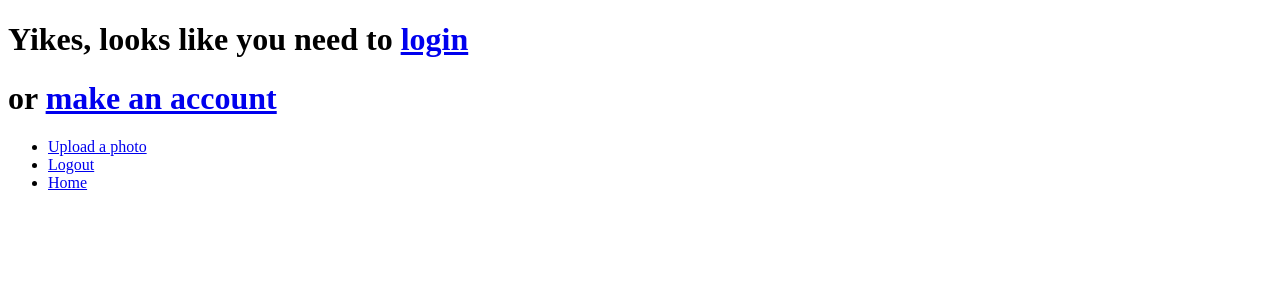
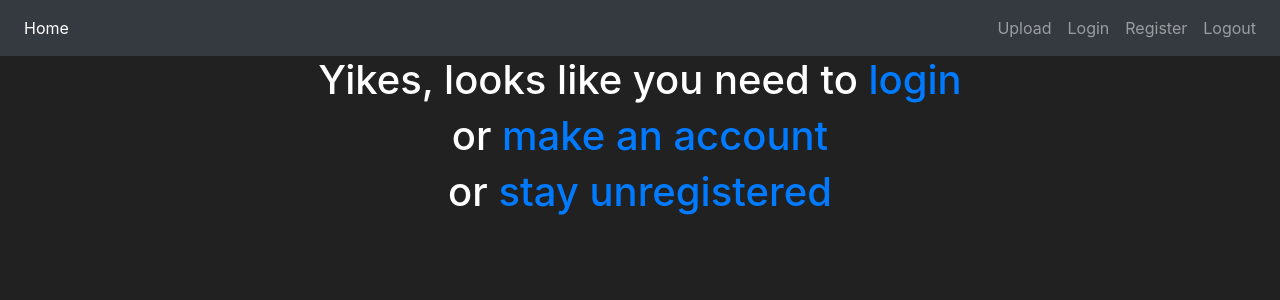
Before and after one commit to jiaQiu9/CS-460-PA1, a Flask app: page /upload in a window 1280 px wide. Shown: the top 300 px of the page. Run offline with Flask 2, Linux system fonts and the light colour scheme; data comes from the database, SQL or seed files in the repository.

Commit message:
some styling modification for hello.html, home.html, and unauth.html

```diff
--- a/skeleton/skeleton/app.py
+++ b/skeleton/skeleton/app.py
@@ -140,6 +140,13 @@ def register_user():
 		print("couldn't find all tokens")
 		return flask.redirect(flask.url_for('register'))
 
+@app.route('/noregister')
+def noregister_user():
+	return render_template('noregister.html')
+
+
+
+
 def getUsersPhotos(uid):
 	cursor = conn.cursor()
 	cursor.execute("SELECT imgdata, photo_id, caption FROM Photos WHERE user_id = '{0}'".format(uid))
@@ -189,6 +196,12 @@ def upload_file():
 #end photo uploading code
 
 
+@app.route("/home")
+def home_page():
+	return render_template('home.html')
+
+
+
 #default page
 @app.route("/", methods=['GET'])
 def hello():
--- a/skeleton/skeleton/templates/unauth.html
+++ b/skeleton/skeleton/templates/unauth.html
@@ -1,11 +1,71 @@
 <!doctype html>
-<title> Unauthorized</title>
-<h1> Yikes, looks like you need to <a href='/login'>login</a></h1>
-<h1> or <a href='/register'>make an account</a></h1>
+<html>
+
+<head>
+    <!-- Required meta tags -->
+    <meta charset="utf-8">
+    <meta name="viewport" content="width=device-width, initial-scale=1, shrink-to-fit=no">
+
+    <!-- Bootstrap CSS, make the page look better and formated -->
+    <link rel="stylesheet" href="https://cdn.jsdelivr.net/npm/bootstrap@4.3.1/dist/css/bootstrap.min.css"
+        integrity="sha384-ggOyR0iXCbMQv3Xipma34MD+dH/1fQ784/j6cY/iJTQUOhcWr7x9JvoRxT2MZw1T" crossorigin="anonymous">
+    <!-- name of the tab -->
+    <title>Unauthorized</title>
+</head>
 
 
-<ul>
-    <li><a href='/upload'>Upload a photo</a> </li>
-    <li><a href='/logout'>Logout</a></li>
-    <li><a href='/'>Home</a></li>
-</ul>
+
+<body>
+          <!-- navigation bar -->
+          <nav class="navbar navbar-expand-md navbar-dark bg-dark">
+            <!-- <a class="navbar-brand" href="#">Home</a> -->
+            <button class="navbar-toggler" type="button" data-toggle="collapse" data-target="#navbarNav">
+              <span class="navbar-toggler-icon"></span>
+            </button>
+            <div class="collapse navbar-collapse" id="navbarNav">
+
+                <!-- navigation bar options  -->
+              <ul class="navbar-nav mr-auto">
+                  <li class="nav-item active">
+                      <a class="nav-link" href="/home">Home <span class="sr-only">(current)</span></a>
+                  </li>
+                  <!-- <li class="nav-item">
+                      <a class="nav-link" href="#">Market</a>
+                  </li> -->
+              </ul>
+              <ul class="navbar-nav">
+                                  <li class="nav-item">
+                    <a class="nav-link" href="/upload">Upload</a>
+                </li>
+                  <li class="nav-item">
+                      <a class="nav-link" href="/login">Login</a>
+                  </li>
+                  <li class="nav-item">
+                      <a class="nav-link" href="/register">Register</a>
+                  </li>
+                  <li class="nav-item">
+                    <a class="nav-link" href="/logout">Logout</a>
+                </li>
+
+              </ul>
+            </div>
+          </nav>
+          <h1> Yikes, looks like you need to <a href='/login'>login</a></h1>
+          <h1> or <a href='/register'>make an account</a></h1>
+          <h1> or <a href="/home">stay unregistered</a></h1>
+
+</body>
+<!-- dark mode for the web page -->
+<style>
+    body {
+        /* making the background to the specific color in hex */
+        background-color: #212121;
+        color: White;
+
+    }
+    h1 {
+  text-align: center;
+    }
+</style>
+
+</html>
```
Also changed, not shown: skeleton/skeleton/templates/hello.html (+25 -4 lines), skeleton/skeleton/templates/home.html (added, +59 -0 lines), skeleton/skeleton/templates/noregister.html (added, +10 -0 lines).
